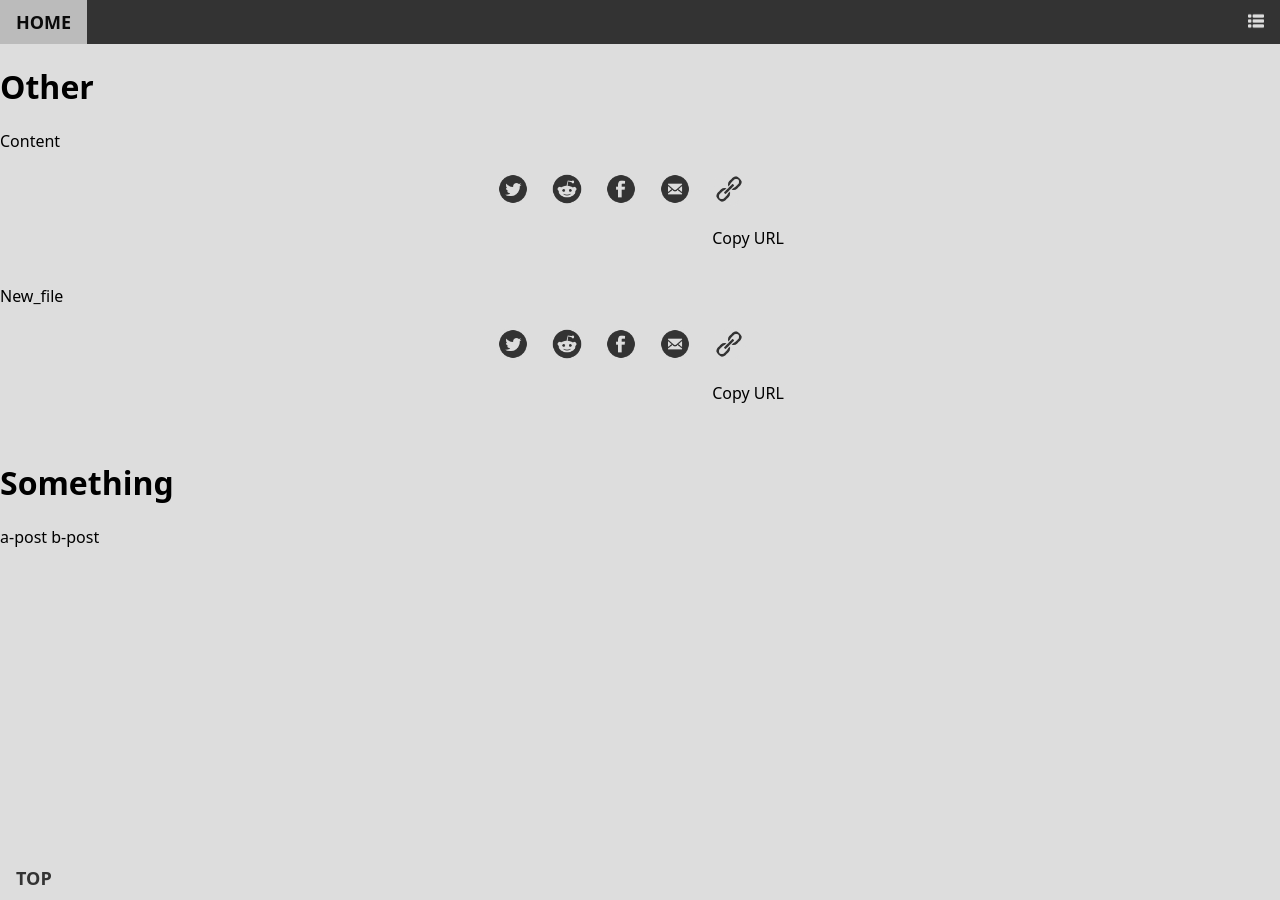
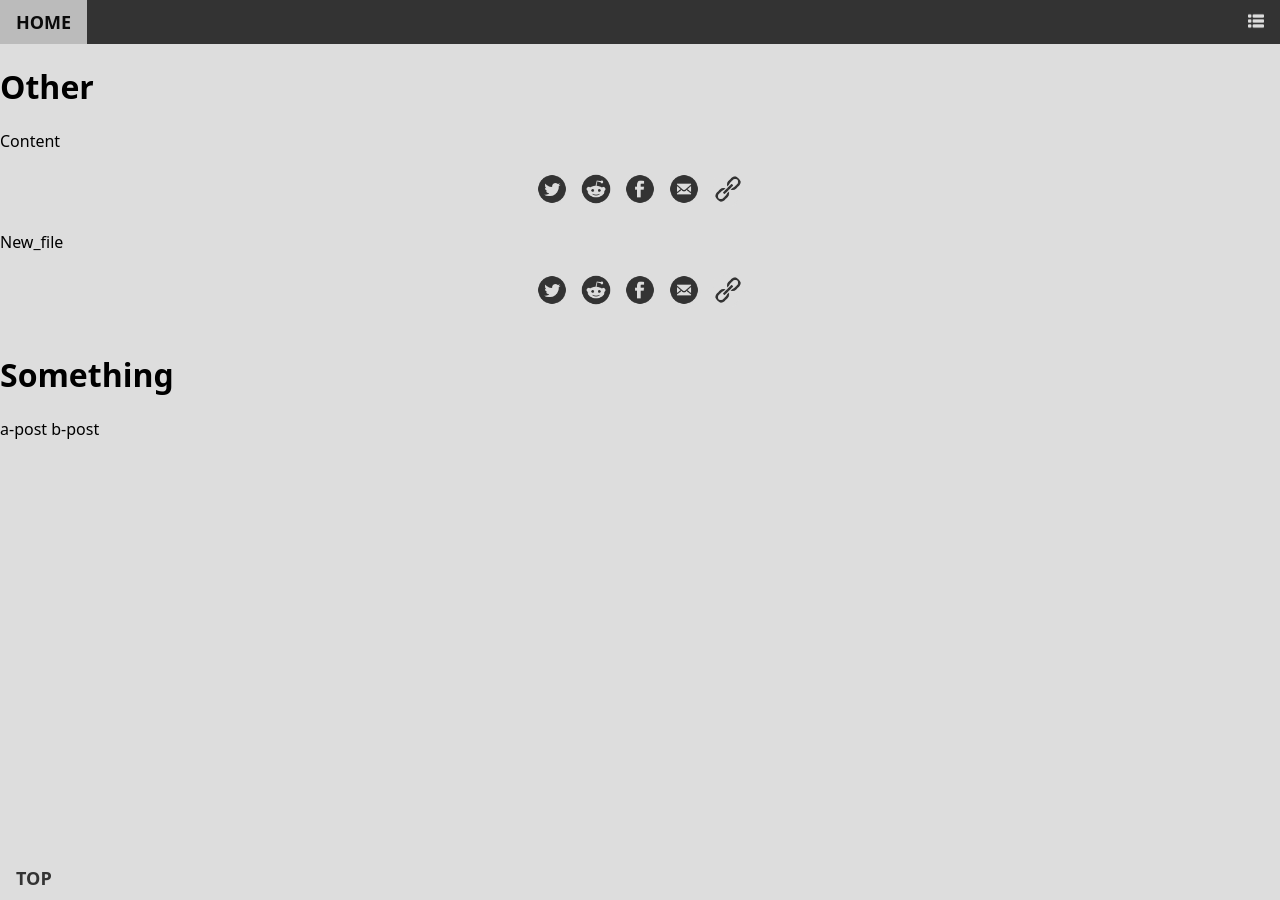
Before and after one commit to ErkMurIndustries/ErkMurIndustries.github.io, a Jekyll site: the page built from pages/test.html, in a window 1280 px wide. Built offline with Jekyll 4.4.1, drawn with Linux system fonts in a browser that asks for light colours.

Commit message:
tweak sharebar

```diff
--- a/_includes/sharebar.html
+++ b/_includes/sharebar.html
@@ -16,8 +16,7 @@
     </a></li>
 
     <li><a onclick="copyUrl('{{ site.url }}{{ include.url }}')" rel="nofollow" target="_blank">
-        <img class="social-img" title="Copy Link" alt="copy-link" src="/assets/images/social/link-dark.png"/>
-        <!-- TODO: Fix location of copied url -->
-        <p id="copied-message">Copy URL</p>
+        <img class="social-img img-dark" title="Copy Link" alt="copy-link" src="/assets/images/social/link-dark.png"/>
     </a></li>
 </ul>
+<span id="copied-message"></span>
--- a/assets/css/stylesheet.css
+++ b/assets/css/stylesheet.css
@@ -233,7 +233,7 @@ a:hover {
 }
 
 .socials > li {
-    padding: 0 10px;
+    padding: 0 5px;
 }
 
 .social-img {
@@ -241,6 +241,11 @@ a:hover {
     width: 30px;
     border: 2px solid #ddd;
     border-radius: 100%;
+}
+
+.social-img:hover {
+    box-shadow: #ddd 0px 0px 20px;
+    transition: 100ms box-shadow;
 }
 
 .img-light {
@@ -251,9 +256,10 @@ a:hover {
     background-color: #ddd;
 }
 
-.social-img:hover {
-    box-shadow: #ddd 0px 0px 20px;
-    transition: 100ms box-shadow;
+#copied-message {
+    margin: auto;
+    display: flex;
+    width: fit-content;
 }
 
 /* ----- INDEX SECTIONS ----- */
--- a/assets/javascript/main.js
+++ b/assets/javascript/main.js
@@ -74,6 +74,6 @@ function copyUrl(url) {
   navigator.clipboard.writeText(url)
   messageDiv.innerText = "URL Copied"
   setTimeout(() => {
-    messageDiv.innerText = "Copy URL"
+    messageDiv.innerText = ""
   }, 3000)
 }
```
